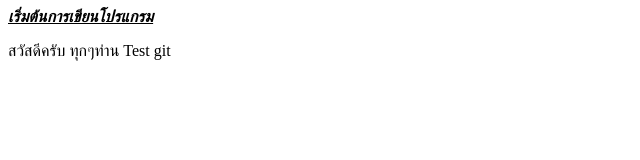
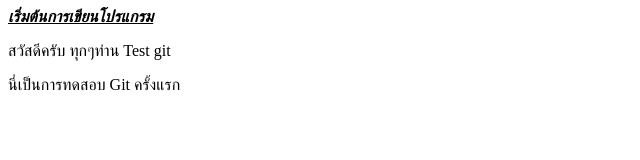
Before and after one commit to sompop398/testgit, a plain HTML site: page index.html in a window 1280 px wide. Shown: the whole page, without its empty margins (0-640 px from the left). Drawn offline with Linux system fonts and the light colour scheme.

Commit message:
add message
เพิ่มข้อความ

```diff
--- a/index.html
+++ b/index.html
@@ -11,6 +11,7 @@
     <i><u><b> เริ่มต้นการเขียนโปรแกรม </b></u><br /></i>
 
     <p> สวัสดีครับ ทุกๆท่าน Test git</p>
+    <p> นี่เป็นการทดสอบ Git ครั้งแรก</p>
     </div>
 </body>
 </html>
```
